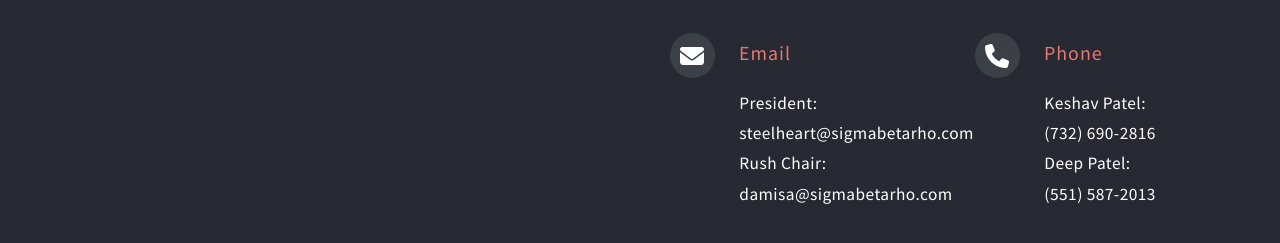
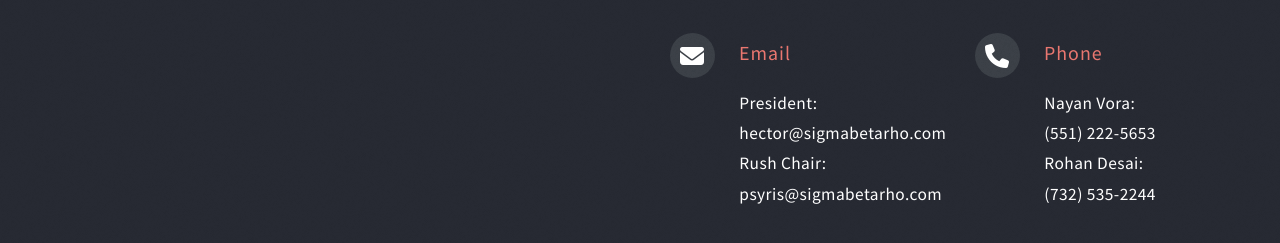
Before and after one commit to MilanPatel718/Theta, a Jekyll site: the page built from Contact/index.html, in a window 1280 px wide and 900 px high, scrolled down 496 px. Shown: the part 325-568 px from the top of the window. Built offline with Jekyll 4.4.1, drawn with Linux system fonts in a browser that asks for light colours; nearby versions of some CDN libraries; some web fonts are replaced; library files that are not in the unit come from our copies.

Commit message:
Update footer.html

```diff
--- a/_includes/footer.html
+++ b/_includes/footer.html
@@ -16,7 +16,7 @@
 
 							<!-- Contact Form -->
 								<section>
-									<form method="POST" action="https://formspree.io/ganon@sigmabetarho.com">
+									<form method="POST" action="https://formspree.io/f/xdojggpj">
 										<div class="ro 50%">
 											<div class="6u">
 												<input type="text" name="name" id="contact-name" placeholder="Name" />
@@ -73,8 +73,8 @@
 											<section>
 												<h3 class="icon fa-envelope">Email</h3>
 												<p style="color: white;">
-													President: steelheart@sigmabetarho.com <br>
-                                                    Rush Chair:  damisa@sigmabetarho.com
+													President: hector@sigmabetarho.com <br>
+                                                    Rush Chair:  psyris@sigmabetarho.com
 												</p>
 											</section>
 										</div>
@@ -84,13 +84,13 @@
 												<p style="color: white">
 
 
-													Keshav Patel:<br> (732) 690-2816
+													Nayan Vora:<br> (551) 222-5653
 
 												</p>
 												<p style="color: white">
 
 
-													Deep Patel:<br> (551) 587-2013
+													Rohan Desai:<br> (732) 535-2244
 
 												</p>
 											</section>
```
